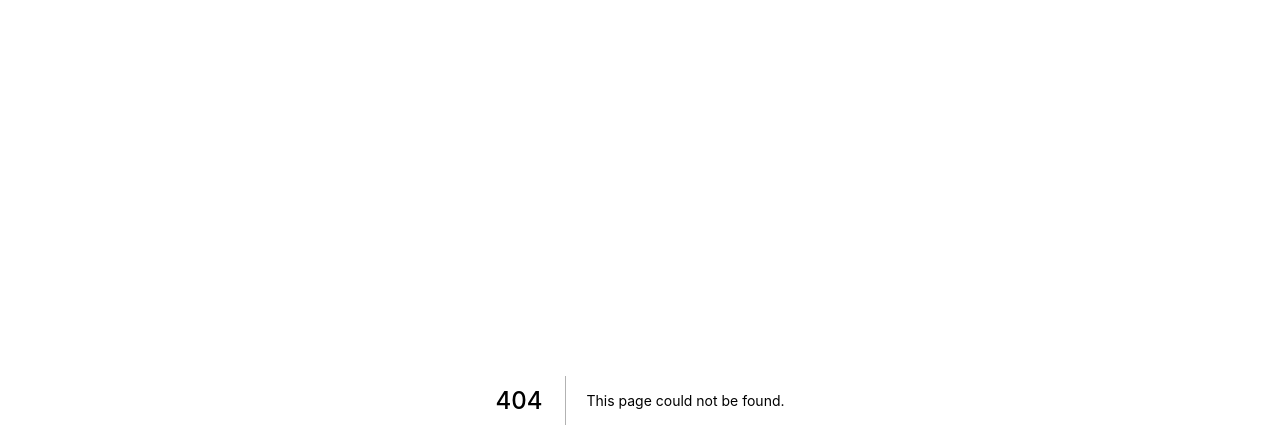
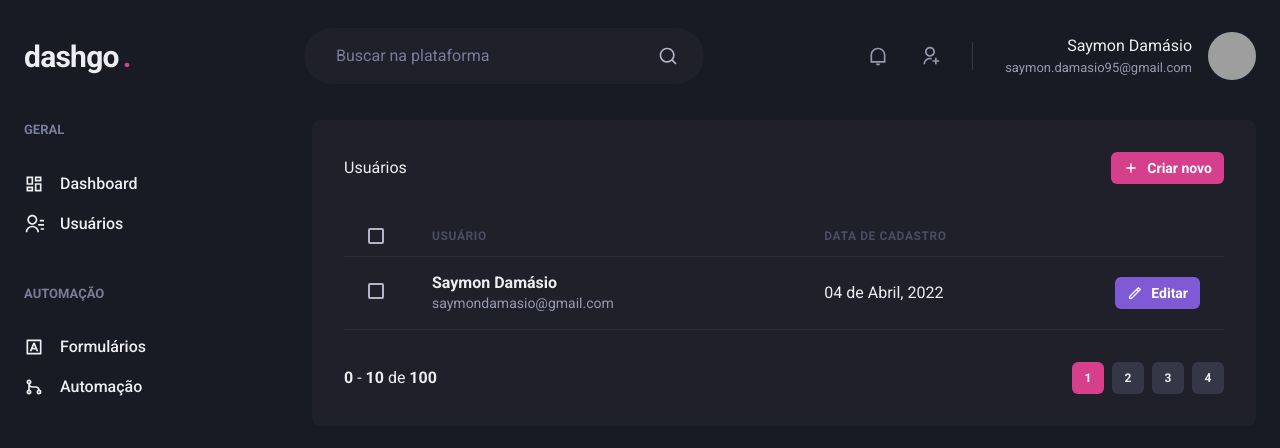
Before and after one commit to saymondamasio/dashgo, a Next.js app: page /users in a window 1280 px wide. Before the commit this address had no page. Shown: the top 448 px of the page. Built offline with nearby package versions, Linux system fonts and the light colour scheme; grey boxes are pictures that could not be loaded.

Commit message:
feat: add users list page

```diff
--- /dev/null
+++ b/src/pages/users/index.tsx
@@ -0,0 +1,90 @@
+import {
+  Box,
+  Button,
+  Checkbox,
+  Flex,
+  Heading,
+  Icon,
+  Table,
+  Tbody,
+  Td,
+  Text,
+  Th,
+  Thead,
+  Tr,
+} from '@chakra-ui/react'
+import { RiAddLine, RiPencilLine } from 'react-icons/ri'
+import { Sidebar } from '../../components/Sidebar'
+import { Header } from '../../components/Header'
+import { Pagination } from '../../components/Pagination'
+
+export default function UsersList() {
+  return (
+    <Box>
+      <Header />
+      <Flex w="100%" my="6" maxWidth={1480} mx="auto" px="6">
+        <Sidebar />
+
+        <Box flex="1" borderRadius="8" bgColor="gray.800" p="8">
+          <Flex mb="8" justify="space-between" align="center">
+            <Heading size="large" fontWeight="normal">
+              Usuários
+            </Heading>
+
+            <Button
+              as="a"
+              size="sm"
+              fontSize="sm"
+              colorScheme="pink"
+              leftIcon={<Icon as={RiAddLine} fontSize="16" />}
+            >
+              Criar novo
+            </Button>
+          </Flex>
+
+          <Table colorScheme="whiteAlpha">
+            <Thead>
+              <Tr>
+                <Th px="6" color="gray.300" w="8">
+                  <Checkbox colorScheme="pink" />
+                </Th>
+                <Th>Usuário</Th>
+                <Th>Data de cadastro</Th>
+                <Th w="8"></Th>
+              </Tr>
+            </Thead>
+
+            <Tbody>
+              <Tr>
+                <Td px="6">
+                  <Checkbox colorScheme="pink" />
+                </Td>
+                <Td>
+                  <Box>
+                    <Text fontWeight="bold">Saymon Damásio</Text>
+                    <Text fontSize="sm" color="gray.300">
+                      saymondamasio@gmail.com
+                    </Text>
+                  </Box>
+                </Td>
+                <Td>04 de Abril, 2022</Td>
+                <Td>
+                  <Button
+                    as="a"
+                    size="sm"
+                    fontSize="sm"
+                    colorScheme="purple"
+                    leftIcon={<Icon as={RiPencilLine} fontSize="16" />}
+                  >
+                    Editar
+                  </Button>
+                </Td>
+              </Tr>
+            </Tbody>
+          </Table>
+          <Pagination />
+        </Box>
+      </Flex>
+    </Box>
+  )
+}
```
